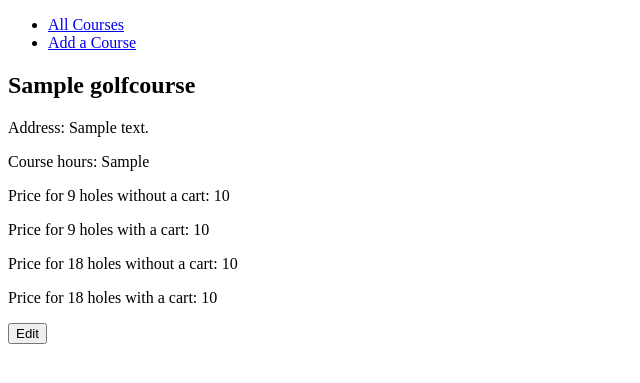
After one commit to Msamson09/Golf_Course_Review, a Django app: template main_app/templates/golfcourse/golfcourse_detail.html in a window 1280 px wide. The commit adds this page. Shown: the top 383 px of the page, without its empty margins (0-640 px from the left). Run offline with Django 3.2, Linux system fonts and the light colour scheme; the template is opened without the code that fills it: values that come from a table or form of the project are taken from there, others are empty; tables that the repository leaves empty hold one stand-in row (values such as "Sample post").

Commit message:
functioning update

```diff
--- a/main_app/models.py
+++ b/main_app/models.py
@@ -1,4 +1,5 @@
 from django.db import models
+from django.urls import reverse
 from django.db.models.fields import BooleanField, IntegerField
 
 # Create your models here.
@@ -16,3 +17,6 @@ class GolfCourse(models.Model):
 
   def __str__(self):
       return self.name
+
+  def get_absolute_url(self):
+      return reverse("golfcourse_detail", kwargs={"pk": self.pk})
--- /dev/null
+++ b/main_app/templates/golfcourse/golfcourse_detail.html
@@ -0,0 +1,24 @@
+{% extends 'base.html' %}
+{% load static %}
+{% block head %}
+<link rel="stylesheet" type='text/css' href="{% static 'css/home.css' %}">
+{% endblock head %}
+{% block content %}
+
+<h2>{{ golfcourse.name }}</h2>
+<p>Address: {{ golfcourse.address }}</p>
+<p>Course hours: {{ golfcourse.hours_open }}</p>
+<p>Price for 9 holes without a cart: {{ golfcourse.price_9holes_wo_cart }}</p>
+<p>Price for 9 holes with a cart: {{ golfcourse.price_9holes_w_cart }}</p>
+<p>Price for 18 holes without a cart: {{ golfcourse.price_18holes_wo_cart }}</p>
+<p>Price for 18 holes with a cart: {{ golfcourse.price_18holes_w_cart }}</p>
+
+<div>
+  <a href="{% url 'golfcourse_update' golfcourse.id %}">
+  <button>
+  Edit
+  </button>
+  </a>
+</div>
+
+{% endblock %}
--- a/main_app/templates/main_app/golfcourse_list.html
+++ b/main_app/templates/main_app/golfcourse_list.html
@@ -10,9 +10,9 @@
     <a href="{% url 'golfcourse_detail' golfcourse.id %}>
       <div>
         <h2>{{ golfcourse.name }}</h2>
+    </a>
         <p>{{ golfcourse.address }}</p>
       </div>
-    </a>
   {% endfor %}
 </section>
 
--- a/main_app/urls.py
+++ b/main_app/urls.py
@@ -4,7 +4,7 @@ from . import views
 urlpatterns = [
     path('', views.Home.as_view(), name='home'),
     path('golfcourse/', views.GolfCourseList.as_view(), name='golfcourse_index'),
-    path('golfcourse/<int:golfcourse_id>/', views.GolfCourseDetail.as_view(), name='golfcourse_detail'),
-    path('golfcourse/create/', views.GolfCourseCreate.as_view(), name='golfcourse_create'),
+    path('golfcourse/<int:pk>/', views.golfcourse_detail, name='golfcourse_detail'),
+    path('golfcourse/crate/', views.GolfCourseCreate.as_view(), name='golfcourse_create'),
     path('golfcourse/<int:pk>/update/', views.GolfCourseUpdate.as_view(), name='golfcourse_update')
 ]
--- a/main_app/views.py
+++ b/main_app/views.py
@@ -33,6 +33,10 @@ class GolfCourseUpdate(UpdateView):
     'price_18holes_w_cart'
   ]
 
+def golfcourse_detail(request, pk):
+  golfcourse = GolfCourse.objects.get(id = pk)
+  return render(request, 'golfcourse/golfcourse_detail.html', {'golfcourse': golfcourse})
+
 def signup(request):
   error_message = ''
   if request.method == 'POST':
```
Also changed, not shown: main_app/templates/main_app/golfcourse_detail.html (deleted, +0 -7 lines).
